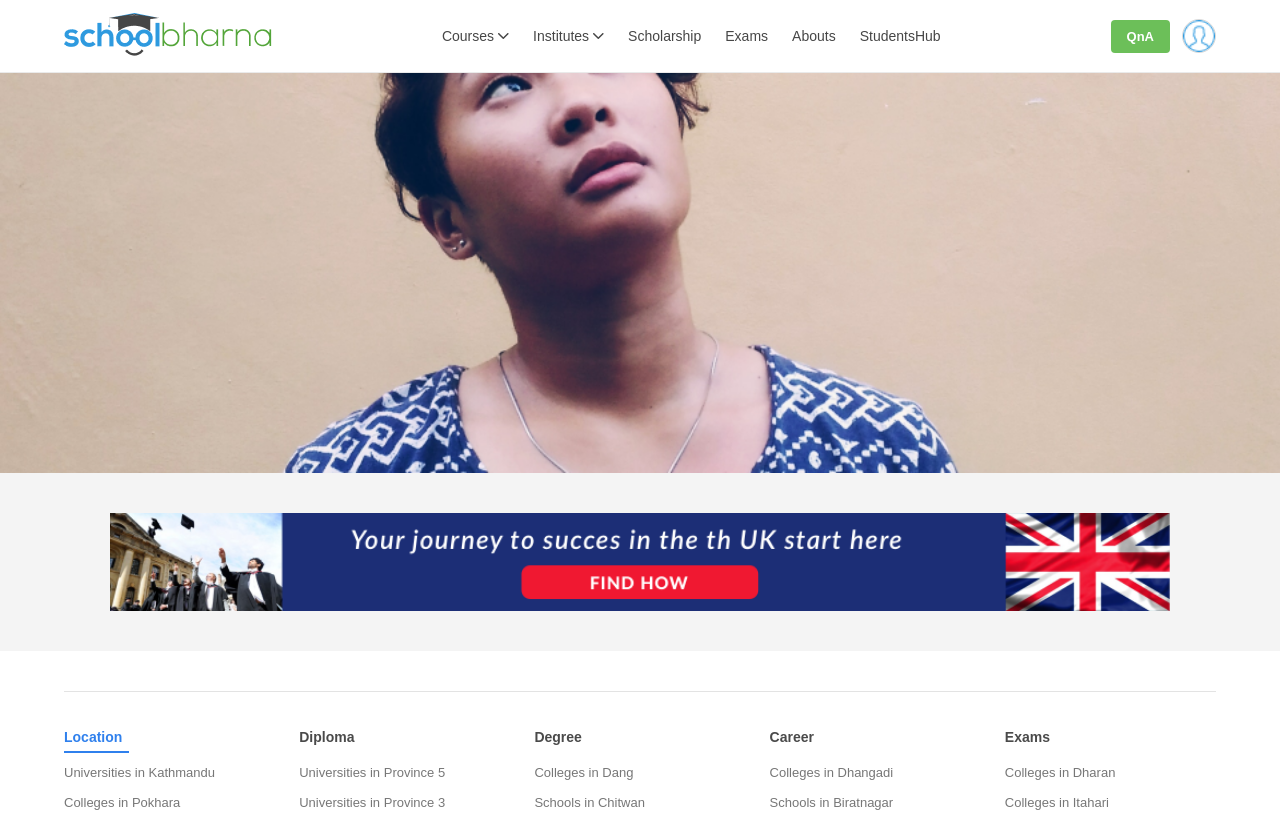
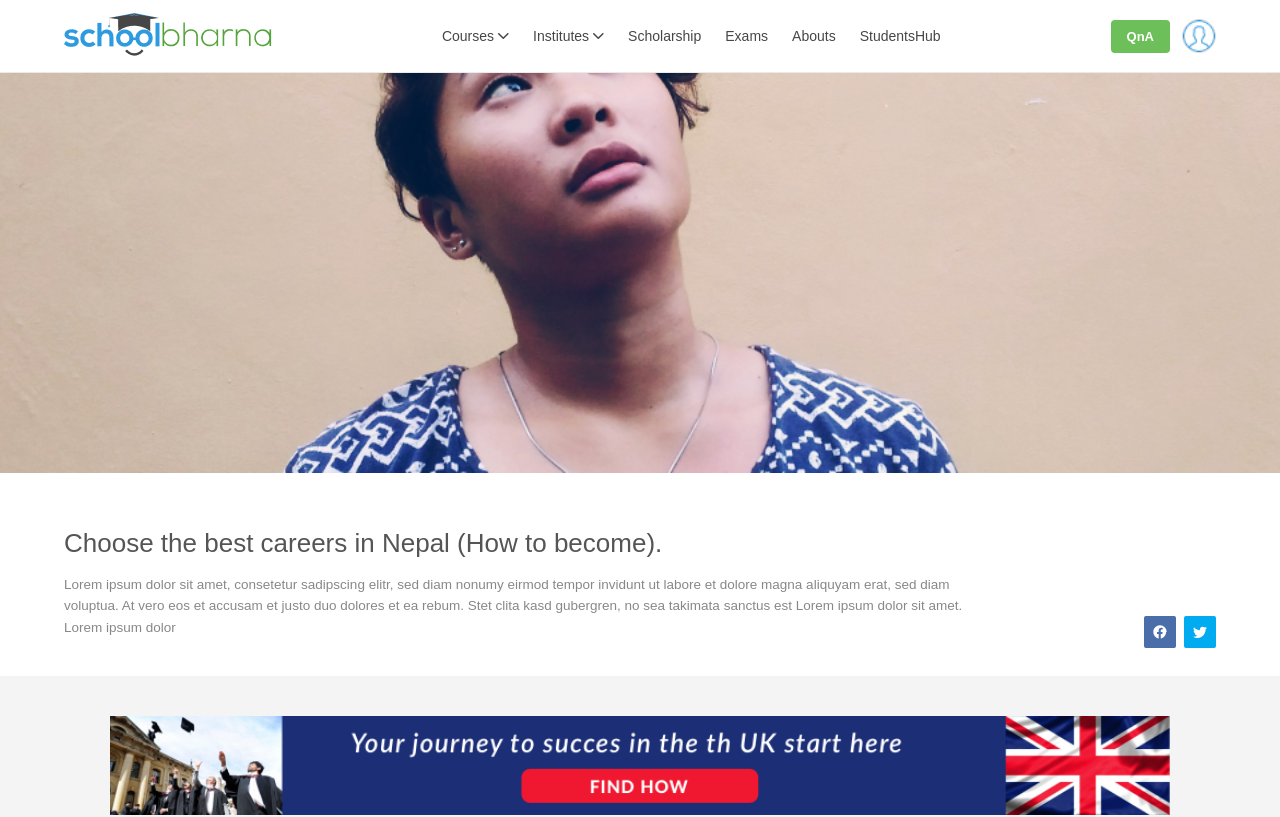
Before and after one commit to bibashmanjusubedi/schoolbharna-ui, a React (Vite) app: page /careers in a window 1280 px wide. Shown: the top 817 px of the page. Built offline with nearby package versions, Linux system fonts and the light colour scheme.

Commit message:
ChooseBestCareers

```diff
--- /dev/null
+++ b/src/components/layout/ChooseBestCareers.jsx
@@ -0,0 +1,52 @@
+import React from "react";
+import styles from "./ChooseBestCareers.module.css";
+
+const ChooseBestCareers = () => {
+  return (
+    <section className={styles.container}>
+      <div className={styles.contentWrapper}>
+        <div className={styles.textGroup}>
+          <h1 className={styles.title}>Choose the best careers in Nepal (How to become).</h1>
+          <p className={styles.description}>
+            Lorem ipsum dolor sit amet, consetetur sadipscing elitr, sed diam
+            nonumy eirmod tempor invidunt ut labore et dolore magna aliquyam
+            erat, sed diam voluptua. At vero eos et accusam et justo duo dolores
+            et ea rebum. Stet clita kasd gubergren, no sea takimata sanctus est
+            Lorem ipsum dolor sit amet. Lorem ipsum dolor
+          </p>
+        </div>
+
+        {/* Social Share Icons */}
+        <div className={styles.socialButtons}>
+         <a
+            href="https://facebook.com"
+            target="_blank"
+            rel="noopener noreferrer"
+            className={`${styles.socialIcon} ${styles.facebook}`}
+            aria-label="Share on Facebook"
+            id = "facebook"
+          >
+            <svg viewBox="0 0 24 24" fill="currentColor" width="16" height="16">
+              <path d="M22 12c0-5.52-4.48-10-10-10S2 6.48 2 12c0 4.84 3.44 8.87 8 9.8V15H7.5v-3H10V9.5C10 7.01 11.49 5.6 13.78 5.6c1.1 0 2.25.2 2.25.2v2.47h-1.27c-1.23 0-1.62.77-1.62 1.56V12h2.78l-.44 3h-2.34v6.8c4.56-.93 8-4.96 8-9.8z" />
+            </svg>
+          </a>
+
+          <a
+            href="https://twitter.com"
+            target="_blank"
+            rel="noopener noreferrer"
+            className={`${styles.socialIcon} ${styles.twitter}`}
+            aria-label="Share on Twitter"
+            id="twitter"
+          >
+            <svg viewBox="0 0 24 24" fill="currentColor" width="16" height="16">
+              <path d="M22.46 6c-.77.35-1.6.58-2.46.69.88-.53 1.56-1.37 1.88-2.38-.83.5-1.75.85-2.72 1.05C18.37 4.5 17.26 4 16 4c-2.35 0-4.27 1.92-4.27 4.29 0 .34.04.67.11.98C8.28 9.09 5.11 7.38 3 4.79c-.37.63-.58 1.37-.58 2.15 0 1.49.75 2.81 1.91 3.56-.71 0-1.37-.2-1.95-.5v.05c0 2.08 1.48 3.82 3.44 4.21a4.22 4.22 0 0 1-1.93.07 4.28 4.28 0 0 0 4 2.98 8.58 8.58 0 0 1-5.33 1.84c-.34 0-.68-.02-1.02-.06C3.44 20.29 5.7 21 8.12 21 16 21 20.33 14.46 20.33 8.79c0-.19 0-.37-.01-.56.84-.6 1.56-1.36 2.14-2.23z" />
+            </svg>
+          </a>
+        </div>
+      </div>
+    </section>
+  );
+};
+
+export default ChooseBestCareers;
--- /dev/null
+++ b/src/components/layout/ChooseBestCareers.module.css
@@ -0,0 +1,80 @@
+.container {
+    width:100%;
+    background-color: #ffffff;
+    padding:32px 0 24px 0;
+}
+
+
+.contentWrapper{
+    max-width: 1200px;
+    margin:0 auto;
+    padding:0 24px;
+    display:flex;
+    align-items: flex-end;
+    justify-content: space-between;
+    gap:24px;
+}
+
+
+.textGroup{
+    max-width: 920px;
+}
+
+.title{
+    font-size: 26px;
+    font-weight: 500;
+    color:#555555;
+    margin-bottom: 12px;
+    line-height: 1.3;
+}
+
+.description{
+    font-size: 13.5px;
+    color:#888888;
+    line-height: 1.6;
+}
+
+
+/* Social Buttons Container */
+.socialButtons{
+    display:flex;
+    align-items: center;
+    gap:8px;
+    flex-shrink: 0;
+    margin-bottom: 4px;/* Aligns visually with the bottom line of text */
+}
+
+.socialIcon{
+  width: 32px;
+  height: 32px;
+  border-radius: 2px;
+  display: flex;
+  align-items: center;
+  justify-content: center;
+  color: #ffffff;
+  text-decoration: none;
+  transition: opacity 0.2s ease;
+}
+
+/* .socialIcon #facebook{
+    color:#4267B2;
+}
+
+
+.socialIcon #twitter{
+    color:#03A9F4;
+} */
+
+.socialIcon:hover{
+    opacity:0.85;
+}
+
+
+.facebook{
+    background-color:#4a6ea9;
+}
+
+
+.twitter {
+    background-color:#00abf0;
+}
--- a/src/pages/Careers.jsx
+++ b/src/pages/Careers.jsx
@@ -4,12 +4,14 @@ import JourneyBanner from "../components/layout/JourneyBanner";
 import FooterLinks from "../components/layout/FooterLinks";
 import Footer from "../components/layout/Footer";
 import CareersHero from "../components/layout/CareersHero";
+import ChooseBestCareers from "../components/layout/ChooseBestCareers";
 
 export default function Careers() {
   return (
     <>
       <Navbar />
       <CareersHero />
+      <ChooseBestCareers />
       <JourneyBanner />
       <FooterLinks />
       <Footer />
```
